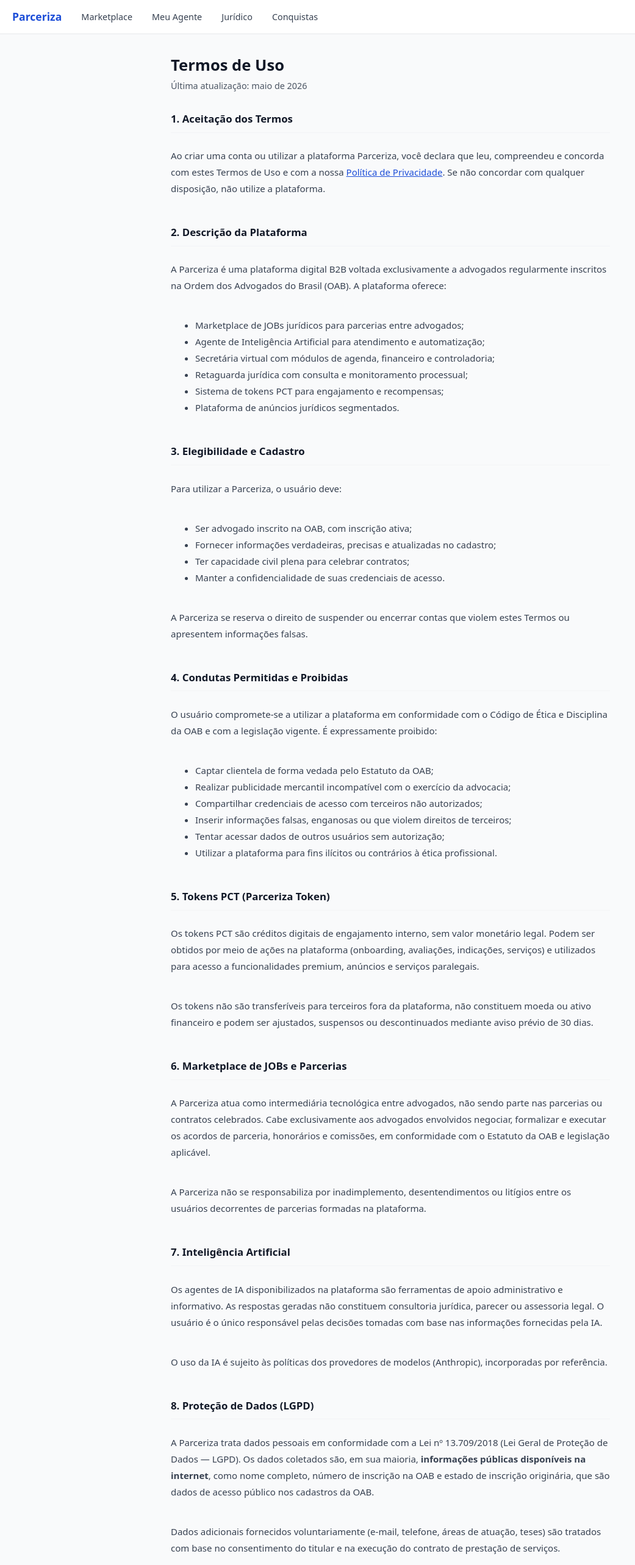
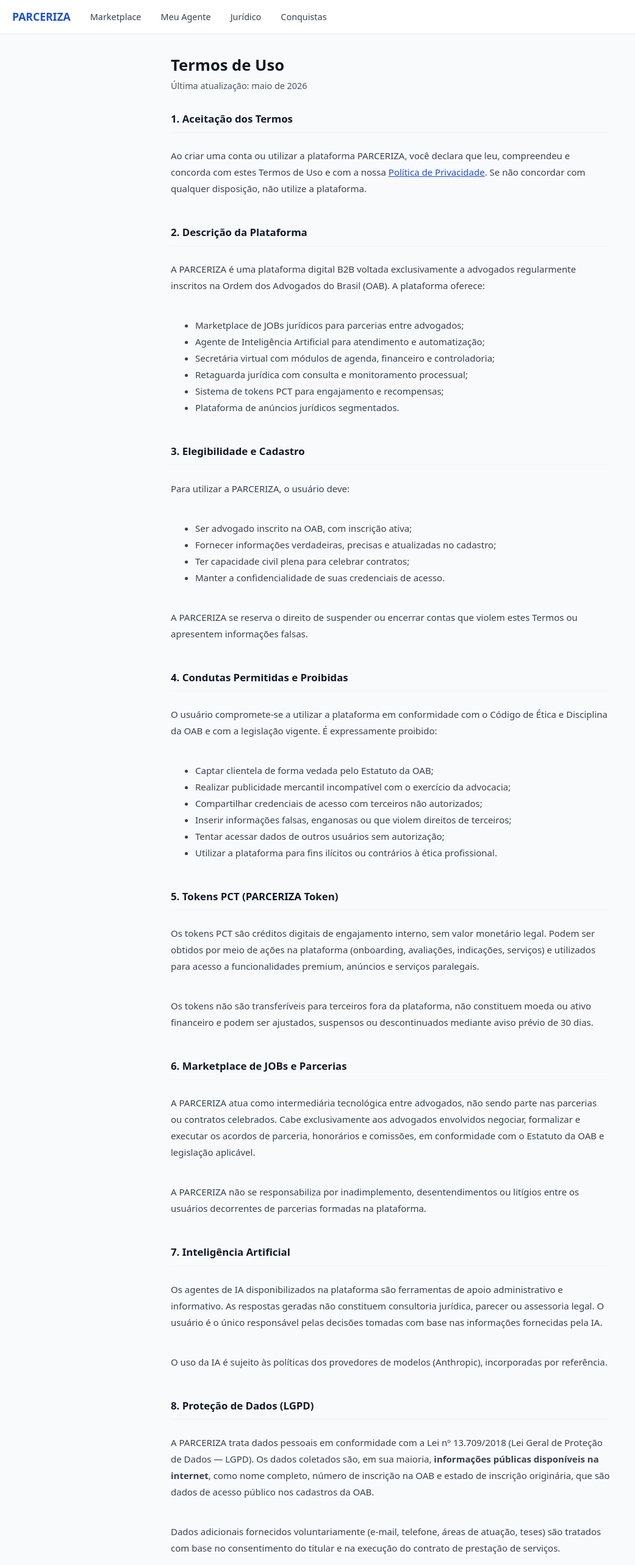
Before and after one commit to Pacher8/parceriza, a React (Vite) app in the folder client/: page /termos in a window 1280 px wide. Shown: the top 2566 px of the page at 61% size, without its empty margins (0-1041 px from the left). Built offline with nearby package versions, Linux system fonts and the light colour scheme; no server answers.

Commit message:
style: rename Parceriza -> PARCERIZA across all frontend pages

```diff
--- a/client/src/components/NavBar.tsx
+++ b/client/src/components/NavBar.tsx
@@ -21,7 +21,7 @@
 
   return (
     <nav className="nav">
-      <Link to="/" className="nav-brand">Parceriza</Link>
+      <Link to="/" className="nav-brand">PARCERIZA</Link>
       <Link to="/jobs" className="nav-link">Marketplace</Link>
       <Link to="/agente" className="nav-link">Meu Agente</Link>
       <Link to="/juridico" className="nav-link">Jurídico</Link>
--- a/client/src/pages/Apresentacao.tsx
+++ b/client/src/pages/Apresentacao.tsx
@@ -188,7 +188,7 @@
             <li>Bio e áreas de atuação</li>
             <li>Lista de serviços oferecidos com valores</li>
             <li>Informações de contato</li>
-            <li>Design profissional com identidade Parceriza</li>
+            <li>Design profissional com identidade PARCERIZA</li>
           </ul>
         </div>
       </div>
--- a/client/src/pages/Home.tsx
+++ b/client/src/pages/Home.tsx
@@ -84,7 +84,7 @@
         </div>
         <div className="como-funciona-grid">
           {[
-            { num: '1', icon: '📝', titulo: 'Crie seu perfil', desc: 'Cadastre-se, configure seu agente IA e publique seus serviços na vitrine Parceriza.' },
+            { num: '1', icon: '📝', titulo: 'Crie seu perfil', desc: 'Cadastre-se, configure seu agente IA e publique seus serviços na vitrine PARCERIZA.' },
             { num: '2', icon: '🔗', titulo: 'Conecte-se', desc: 'Encontre oportunidades no marketplace, estabeleça parcerias e capte leads qualificados.' },
             { num: '3', icon: '💰', titulo: 'Cresça', desc: 'Gerencie cobranças, monitore processos e automatize o atendimento com inteligência artificial.' },
           ].map((p) => (
@@ -147,20 +147,20 @@
       {/* CTA Final */}
       <section style={{ background: 'var(--color-primary)', padding: '4rem 1.25rem', textAlign: 'center' }}>
         <h2 style={{ color: '#fff', fontSize: '2rem', fontWeight: 800, margin: '0 0 .75rem' }}>Pronto para começar?</h2>
-        <p style={{ color: 'rgba(255,255,255,.8)', fontSize: '1rem', marginBottom: '1.5rem' }}>Junte-se a centenas de advogados que já automatizaram seu escritório com a Parceriza.</p>
+        <p style={{ color: 'rgba(255,255,255,.8)', fontSize: '1rem', marginBottom: '1.5rem' }}>Junte-se a centenas de advogados que já automatizaram seu escritório com a PARCERIZA.</p>
         <Link to="/register" className="btn btn-white" style={{ padding: '.75rem 2.5rem', fontSize: '1rem' }}>Criar minha conta grátis →</Link>
       </section>
 
       {/* Footer */}
       <footer className="home-footer">
         <div>
-          <Link to="/">Parceriza</Link>
+          <Link to="/">PARCERIZA</Link>
           <Link to="/jobs">Marketplace</Link>
           <Link to="/juridico">Jurídico</Link>
           <Link to="/conquistas">Conquistas</Link>
           <Link to="/tokens">Tokens</Link>
         </div>
-        <p>© {new Date().getFullYear()} Parceriza — Plataforma Jurídica Digital. Todos os direitos reservados.</p>
+        <p>© {new Date().getFullYear()} PARCERIZA — Plataforma Jurídica Digital. Todos os direitos reservados.</p>
       </footer>
     </div>
   );
--- a/client/src/pages/Juridico.tsx
+++ b/client/src/pages/Juridico.tsx
@@ -624,7 +624,7 @@
     setCriando(true);
     try {
       await apiFetch('/api/juridico/especialistas', { method: 'POST', body: JSON.stringify(form) });
-      alert('Agente criado! Aguarda aprovação da curadoria Parceriza.');
+      alert('Agente criado! Aguarda aprovação da curadoria PARCERIZA.');
       onCriado();
       onClose();
     } catch (err) {
--- a/client/src/pages/Privacidade.tsx
+++ b/client/src/pages/Privacidade.tsx
@@ -14,7 +14,7 @@
         <div style={{ lineHeight: 1.8, color: 'var(--color-gray-700)', fontSize: '.9375rem' }}>
 
           <Section title="1. Quem Somos (Controlador)">
-            <p>A <strong>Parceriza</strong> é uma plataforma operada pela <strong>PREDDITA LTDA.</strong>, inscrita no CNPJ sob o nº 46.108.670/0001-27, com sede em Jaraguá do Sul — SC, controladora dos dados pessoais tratados nesta plataforma, nos termos da Lei nº 13.709/2018 (LGPD).</p>
+            <p>A <strong>PARCERIZA</strong> é uma plataforma operada pela <strong>PREDDITA LTDA.</strong>, inscrita no CNPJ sob o nº 46.108.670/0001-27, com sede em Jaraguá do Sul — SC, controladora dos dados pessoais tratados nesta plataforma, nos termos da Lei nº 13.709/2018 (LGPD).</p>
             <p>Encarregado de Dados (DPO): <a href="mailto:privacidade@parceriza.com.br" style={{ color: 'var(--color-primary)' }}>privacidade@parceriza.com.br</a></p>
           </Section>
 
@@ -58,7 +58,7 @@
 
           <Section title="7. Transferência Internacional de Dados">
             <p>Ao utilizar a IA (Anthropic), dados de conversação podem ser processados em servidores nos Estados Unidos. A Anthropic adere ao Data Privacy Framework e às cláusulas contratuais padrão aprovadas pela Comissão Europeia, garantindo nível de proteção equivalente à LGPD.</p>
-            <p>A Parceriza configura o uso da API Anthropic com <strong>Zero Data Retention (ZDR)</strong> para dados sensíveis de clientes, impedindo que as mensagens sejam utilizadas para treinamento de modelos.</p>
+            <p>A PARCERIZA configura o uso da API Anthropic com <strong>Zero Data Retention (ZDR)</strong> para dados sensíveis de clientes, impedindo que as mensagens sejam utilizadas para treinamento de modelos.</p>
           </Section>
 
           <Section title="8. Prazo de Retenção">
@@ -98,7 +98,7 @@
           <Section title="12. Contato e DPO">
             <p>Para dúvidas, exercício de direitos ou reclamações relacionadas ao tratamento de dados pessoais:</p>
             <p>
-              <strong>Encarregado de Dados (DPO) — Parceriza</strong><br />
+              <strong>Encarregado de Dados (DPO) — PARCERIZA</strong><br />
               E-mail: <a href="mailto:privacidade@parceriza.com.br" style={{ color: 'var(--color-primary)' }}>privacidade@parceriza.com.br</a><br />
               Você também pode registrar reclamação junto à Autoridade Nacional de Proteção de Dados (ANPD): <a href="https://www.gov.br/anpd" target="_blank" rel="noopener noreferrer" style={{ color: 'var(--color-primary)' }}>www.gov.br/anpd</a>
             </p>
--- a/client/src/pages/Termos.tsx
+++ b/client/src/pages/Termos.tsx
@@ -14,11 +14,11 @@
         <div style={{ lineHeight: 1.8, color: 'var(--color-gray-700)', fontSize: '.9375rem' }}>
 
           <Section title="1. Aceitação dos Termos">
-            <p>Ao criar uma conta ou utilizar a plataforma Parceriza, você declara que leu, compreendeu e concorda com estes Termos de Uso e com a nossa <Link to="/privacidade" style={{ color: 'var(--color-primary)' }}>Política de Privacidade</Link>. Se não concordar com qualquer disposição, não utilize a plataforma.</p>
+            <p>Ao criar uma conta ou utilizar a plataforma PARCERIZA, você declara que leu, compreendeu e concorda com estes Termos de Uso e com a nossa <Link to="/privacidade" style={{ color: 'var(--color-primary)' }}>Política de Privacidade</Link>. Se não concordar com qualquer disposição, não utilize a plataforma.</p>
           </Section>
 
           <Section title="2. Descrição da Plataforma">
-            <p>A Parceriza é uma plataforma digital B2B voltada exclusivamente a advogados regularmente inscritos na Ordem dos Advogados do Brasil (OAB). A plataforma oferece:</p>
+            <p>A PARCERIZA é uma plataforma digital B2B voltada exclusivamente a advogados regularmente inscritos na Ordem dos Advogados do Brasil (OAB). A plataforma oferece:</p>
             <ul>
               <li>Marketplace de JOBs jurídicos para parcerias entre advogados;</li>
               <li>Agente de Inteligência Artificial para atendimento e automatização;</li>
@@ -30,14 +30,14 @@
           </Section>
 
           <Section title="3. Elegibilidade e Cadastro">
-            <p>Para utilizar a Parceriza, o usuário deve:</p>
+            <p>Para utilizar a PARCERIZA, o usuário deve:</p>
             <ul>
               <li>Ser advogado inscrito na OAB, com inscrição ativa;</li>
               <li>Fornecer informações verdadeiras, precisas e atualizadas no cadastro;</li>
               <li>Ter capacidade civil plena para celebrar contratos;</li>
               <li>Manter a confidencialidade de suas credenciais de acesso.</li>
             </ul>
-            <p>A Parceriza se reserva o direito de suspender ou encerrar contas que violem estes Termos ou apresentem informações falsas.</p>
+            <p>A PARCERIZA se reserva o direito de suspender ou encerrar contas que violem estes Termos ou apresentem informações falsas.</p>
           </Section>
 
           <Section title="4. Condutas Permitidas e Proibidas">
@@ -52,14 +52,14 @@
             </ul>
           </Section>
 
-          <Section title="5. Tokens PCT (Parceriza Token)">
+          <Section title="5. Tokens PCT (PARCERIZA Token)">
             <p>Os tokens PCT são créditos digitais de engajamento interno, sem valor monetário legal. Podem ser obtidos por meio de ações na plataforma (onboarding, avaliações, indicações, serviços) e utilizados para acesso a funcionalidades premium, anúncios e serviços paralegais.</p>
             <p>Os tokens não são transferíveis para terceiros fora da plataforma, não constituem moeda ou ativo financeiro e podem ser ajustados, suspensos ou descontinuados mediante aviso prévio de 30 dias.</p>
           </Section>
 
           <Section title="6. Marketplace de JOBs e Parcerias">
-            <p>A Parceriza atua como intermediária tecnológica entre advogados, não sendo parte nas parcerias ou contratos celebrados. Cabe exclusivamente aos advogados envolvidos negociar, formalizar e executar os acordos de parceria, honorários e comissões, em conformidade com o Estatuto da OAB e legislação aplicável.</p>
-            <p>A Parceriza não se responsabiliza por inadimplemento, desentendimentos ou litígios entre os usuários decorrentes de parcerias formadas na plataforma.</p>
+            <p>A PARCERIZA atua como intermediária tecnológica entre advogados, não sendo parte nas parcerias ou contratos celebrados. Cabe exclusivamente aos advogados envolvidos negociar, formalizar e executar os acordos de parceria, honorários e comissões, em conformidade com o Estatuto da OAB e legislação aplicável.</p>
+            <p>A PARCERIZA não se responsabiliza por inadimplemento, desentendimentos ou litígios entre os usuários decorrentes de parcerias formadas na plataforma.</p>
           </Section>
 
           <Section title="7. Inteligência Artificial">
@@ -68,7 +68,7 @@
           </Section>
 
           <Section title="8. Proteção de Dados (LGPD)">
-            <p>A Parceriza trata dados pessoais em conformidade com a Lei nº 13.709/2018 (Lei Geral de Proteção de Dados — LGPD). Os dados coletados são, em sua maioria, <strong>informações públicas disponíveis na internet</strong>, como nome completo, número de inscrição na OAB e estado de inscrição originária, que são dados de acesso público nos cadastros da OAB.</p>
+            <p>A PARCERIZA trata dados pessoais em conformidade com a Lei nº 13.709/2018 (Lei Geral de Proteção de Dados — LGPD). Os dados coletados são, em sua maioria, <strong>informações públicas disponíveis na internet</strong>, como nome completo, número de inscrição na OAB e estado de inscrição originária, que são dados de acesso público nos cadastros da OAB.</p>
             <p>Dados adicionais fornecidos voluntariamente (e-mail, telefone, áreas de atuação, teses) são tratados com base no consentimento do titular e na execução do contrato de prestação de serviços.</p>
             <p><strong>Não compartilhamos dados pessoais com terceiros</strong> sem o consentimento prévio do titular, exceto quando exigido por lei ou ordem judicial.</p>
             <p>Para detalhes completos sobre coleta, finalidade, base legal e retenção de dados, consulte nossa <Link to="/privacidade" style={{ color: 'var(--color-primary)' }}>Política de Privacidade</Link>.</p>
@@ -85,22 +85,22 @@
           </Section>
 
           <Section title="9. Propriedade Intelectual">
-            <p>Todo o conteúdo da plataforma (marca, software, layout, textos, imagens, base de dados) é de propriedade da Parceriza ou licenciado por terceiros. É vedada a reprodução, distribuição ou uso comercial sem autorização prévia e expressa.</p>
-            <p>O usuário mantém a propriedade intelectual sobre o conteúdo que inserir na plataforma (perfil, teses, serviços), concedendo à Parceriza licença não exclusiva para exibi-lo aos demais usuários conforme o funcionamento da plataforma.</p>
+            <p>Todo o conteúdo da plataforma (marca, software, layout, textos, imagens, base de dados) é de propriedade da PARCERIZA ou licenciado por terceiros. É vedada a reprodução, distribuição ou uso comercial sem autorização prévia e expressa.</p>
+            <p>O usuário mantém a propriedade intelectual sobre o conteúdo que inserir na plataforma (perfil, teses, serviços), concedendo à PARCERIZA licença não exclusiva para exibi-lo aos demais usuários conforme o funcionamento da plataforma.</p>
           </Section>
 
           <Section title="10. Responsabilidade Limitada">
-            <p>A Parceriza não garante que a plataforma estará disponível de forma ininterrupta ou livre de erros. A plataforma é fornecida "no estado em que se encontra", sem garantias de qualquer natureza, expressas ou implícitas.</p>
-            <p>Em nenhuma hipótese a Parceriza será responsável por danos indiretos, lucros cessantes, perda de dados ou qualquer outro dano consequencial decorrente do uso ou impossibilidade de uso da plataforma, mesmo que alertada da possibilidade de tais danos.</p>
-            <p>A responsabilidade total da Parceriza perante o usuário, em qualquer circunstância, fica limitada ao valor pago pelo usuário à plataforma nos últimos 12 (doze) meses.</p>
+            <p>A PARCERIZA não garante que a plataforma estará disponível de forma ininterrupta ou livre de erros. A plataforma é fornecida "no estado em que se encontra", sem garantias de qualquer natureza, expressas ou implícitas.</p>
+            <p>Em nenhuma hipótese a PARCERIZA será responsável por danos indiretos, lucros cessantes, perda de dados ou qualquer outro dano consequencial decorrente do uso ou impossibilidade de uso da plataforma, mesmo que alertada da possibilidade de tais danos.</p>
+            <p>A responsabilidade total da PARCERIZA perante o usuário, em qualquer circunstância, fica limitada ao valor pago pelo usuário à plataforma nos últimos 12 (doze) meses.</p>
           </Section>
 
           <Section title="11. Modificações dos Termos">
-            <p>A Parceriza pode atualizar estes Termos a qualquer momento. Alterações materiais serão comunicadas com antecedência mínima de 15 dias por e-mail ou notificação na plataforma. O uso continuado após a vigência das alterações implica aceitação dos novos termos.</p>
+            <p>A PARCERIZA pode atualizar estes Termos a qualquer momento. Alterações materiais serão comunicadas com antecedência mínima de 15 dias por e-mail ou notificação na plataforma. O uso continuado após a vigência das alterações implica aceitação dos novos termos.</p>
           </Section>
 
           <Section title="12. Rescisão">
-            <p>O usuário pode encerrar sua conta a qualquer momento mediante solicitação ao suporte. A Parceriza pode suspender ou encerrar o acesso do usuário imediatamente, sem aviso prévio, em caso de violação grave destes Termos ou do Código de Ética da OAB.</p>
+            <p>O usuário pode encerrar sua conta a qualquer momento mediante solicitação ao suporte. A PARCERIZA pode suspender ou encerrar o acesso do usuário imediatamente, sem aviso prévio, em caso de violação grave destes Termos ou do Código de Ética da OAB.</p>
           </Section>
 
           <Section title="13. Foro e Legislação Aplicável">
```
